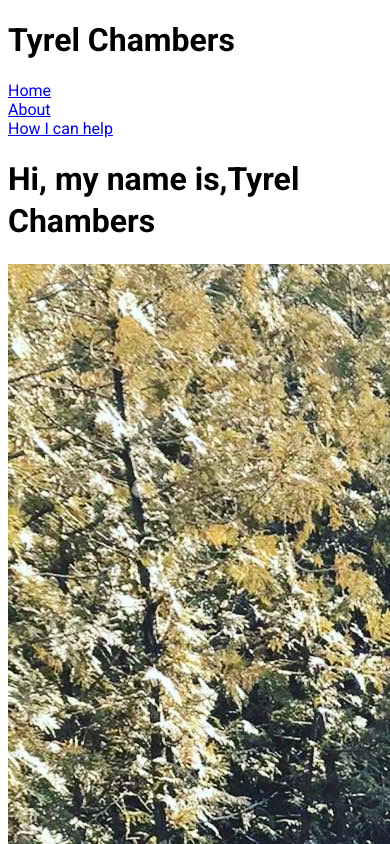
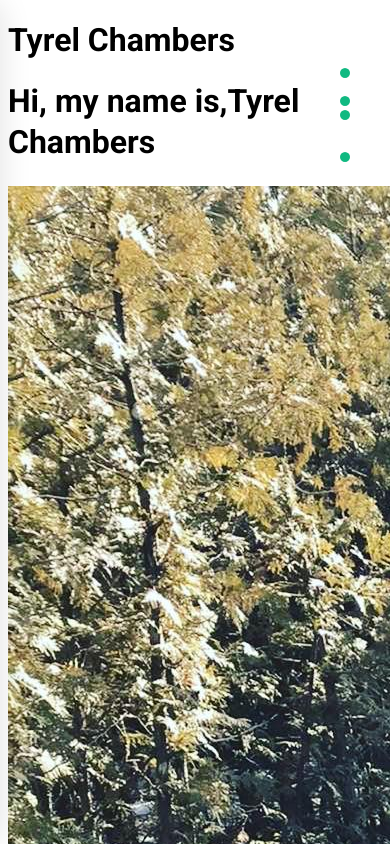
Before and after one commit to tyrelchambers/portfolio-2021, a Next.js app: page /about in a window 390 px wide. Shown: the top 844 px of the page. Built offline with nearby package versions, Linux system fonts and the light colour scheme.

Commit message:
add mobile nav

```diff
--- /dev/null
+++ b/components/MobileNav/MobileNav.jsx
@@ -0,0 +1,77 @@
+import {
+  faHome,
+  faSmile,
+  faUserAstronaut,
+} from "@fortawesome/free-solid-svg-icons";
+import { FontAwesomeIcon } from "@fortawesome/react-fontawesome";
+import React, { useEffect, useState } from "react";
+import NavLink from "../NavLink/NavLink";
+
+const MobileNav = () => {
+  const [isOpen, setIsOpen] = useState(false);
+
+  useEffect(() => {
+    if (isOpen) {
+      document.body.classList.add("overflow-hidden");
+    } else {
+      document.body.classList.remove("overflow-hidden");
+    }
+    return () => {
+      document.body.classList.remove("overflow-hidden");
+    };
+  }, [isOpen]);
+
+  return (
+    <>
+      <div
+        className={`toggle-wrapper light grid grid-cols-3 grid-rows-3 ${
+          isOpen && "open"
+        } `}
+        onClick={() => setIsOpen(!isOpen)}
+      >
+        <span className={`dot arrow`}></span>
+        <span className="dot white"></span>
+        <span className="dot white"></span>
+        <span className={`dot arrow`}></span>
+        <span className={`dot arrow`}></span>
+        <span className="dot white"></span>
+        <span className={`dot arrow`}></span>
+        <span className="dot white"></span>
+        <span className="dot white"></span>
+      </div>
+
+      <div
+        className={`mobile-nav-wrapper relative light ${isOpen ? "open" : ""}`}
+      >
+        <nav className="mobile-nav p-4">
+          <NavLink
+            href="/"
+            className="text-gray-600 flex items-center  opacity-100 transition-all text-xl mb-10"
+          >
+            <FontAwesomeIcon icon={faHome} className="mr-4 text-gray-700" />{" "}
+            Home
+          </NavLink>
+          <NavLink
+            href="/about"
+            className="text-gray-600 flex items-center  opacity-100 transition-all text-xl mb-10"
+          >
+            <FontAwesomeIcon
+              icon={faUserAstronaut}
+              className="mr-4 text-gray-700"
+            />{" "}
+            Home About
+          </NavLink>
+          <NavLink
+            href="/services"
+            className="text-gray-600 flex items-center  opacity-100 transition-all text-xl"
+          >
+            <FontAwesomeIcon icon={faSmile} className="mr-4 text-gray-700" />{" "}
+            Home How I can help
+          </NavLink>
+        </nav>
+      </div>
+    </>
+  );
+};
+
+export default MobileNav;
--- a/layouts/Header/Header.jsx
+++ b/layouts/Header/Header.jsx
@@ -1,11 +1,18 @@
 import React from "react";
 import Nav from "../Nav/Nav";
-
+import dynamic from "next/dynamic";
+const MobileNav = dynamic(
+  () => import("../../components/MobileNav/MobileNav"),
+  {
+    ssr: false,
+  }
+);
 const Header = () => {
   return (
     <header className="flex items-center justify-between ">
       <h1 className="text-xl text-gray-200 ">Tyrel Chambers</h1>
       <Nav />
+      <MobileNav />
     </header>
   );
 };
--- a/layouts/Nav/Nav.jsx
+++ b/layouts/Nav/Nav.jsx
@@ -3,7 +3,7 @@ import NavLink from "../../components/NavLink/NavLink";
 
 const Nav = () => {
   return (
-    <nav className="flex gap-6">
+    <nav className="flex gap-6 nav">
       <NavLink
         href="/"
         className="text-white opacity-70 hover:opacity-100 transition-all"
--- a/layouts/Wrapper/Wrapper.jsx
+++ b/layouts/Wrapper/Wrapper.jsx
@@ -2,7 +2,7 @@ import React from "react";
 
 const Wrapper = (props) => {
   return (
-    <div className="flex flex-col ml-auto mr-auto p-2">{props.children}</div>
+    <div className="flex flex-col ml-auto mr-auto p-4">{props.children}</div>
   );
 };
 
--- a/styles/global.css
+++ b/styles/global.css
@@ -1,10 +1,13 @@
+:root {
+  --green-500: rgb(16, 185, 129);
+}
+
 body {
   font-family: "Roboto", sans-serif;
 }
 
 .link {
   display: flex;
-  flex-direction: column;
   transition: all 0.2s ease;
 }
 
@@ -25,3 +28,113 @@ body {
 .project-gradient {
   background-image: linear-gradient(62deg, #fbab7e 0%, #f7ce68 100%);
 }
+
+.toggle-wrapper {
+  position: fixed;
+  top: 2.5em;
+  right: 2.5em;
+  z-index: 99;
+  gap: 0.25em;
+  transform: rotateZ(180deg);
+}
+
+.toggle-wrapper .dot {
+  display: block;
+  width: 10px;
+  height: 10px;
+  border-radius: 50%;
+  transition: all 0.2s ease;
+}
+
+.toggle-wrapper.open .arrow {
+  background-color: var(--green-500) !important;
+}
+
+.toggle-wrapper .white {
+  opacity: 0;
+  transition: all 0.2s ease;
+}
+
+.toggle-wrapper:hover .arrow {
+  background-color: var(--green-500);
+}
+
+.toggle-wrapper.open .white {
+  opacity: 1;
+  background-color: rgb(224, 224, 224);
+}
+
+.mobile-nav-wrapper {
+  position: fixed;
+  left: -100%;
+  z-index: 98;
+  top: 0;
+  border-top-right-radius: 20px;
+  border-bottom-right-radius: 20px;
+  box-shadow: 3px 0px 30px rgba(0, 0, 0, 0.1);
+  transition: all 0.2s ease-in-out;
+  overflow-y: auto;
+  height: 100vh;
+  background: rgba(255, 255, 255, 0.98);
+}
+.mobile-nav-wrapper.open {
+  left: 0px;
+  top: 0;
+  width: 75%;
+}
+
+.toggle-wrapper .arrow {
+  background-color: var(--green-500);
+}
+
+.mobile-nav {
+  height: 100vh;
+}
+
+.mobile-nav-item:not(:last-child) {
+  margin-bottom: 1em;
+}
+
+.mobile-nav-item a {
+  color: black;
+  font-weight: bold;
+  font-size: 1.3rem;
+}
+
+.mobile-nav-item:hover a {
+  color: var(--green-500);
+  transition: all 0.2s ease;
+}
+
+@media screen and (min-width: 426px) {
+  .mobile-nav-wrapper {
+    max-width: 400px;
+  }
+}
+
+@media screen and (max-width: 425px) {
+  .mobile-nav-wrapper {
+    width: 100vw;
+  }
+}
+
+@media screen and (max-width: 425px) {
+  .grid-list {
+    grid-template-columns: repeat(1, minmax(0, 1fr));
+  }
+}
+
+@media screen and (max-width: 425px) {
+  .nav {
+    display: none;
+  }
+  .toggle-wrapper {
+    display: grid;
+  }
+}
+
+@media screen and (min-width: 426px) {
+  .toggle-wrapper {
+    display: none;
+  }
+}
```
Also changed, not shown: pages/index.jsx (+7 -3 lines).
